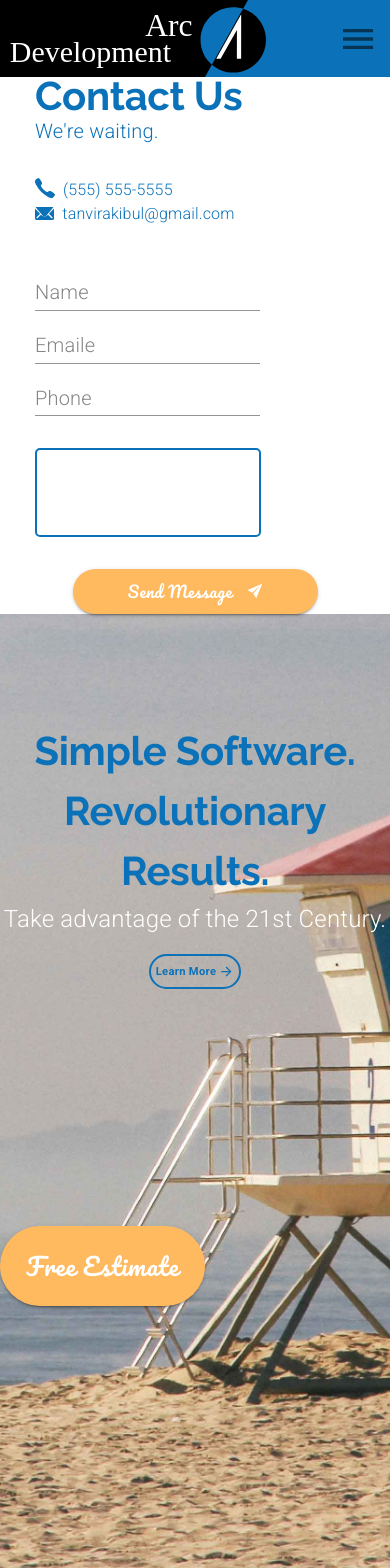
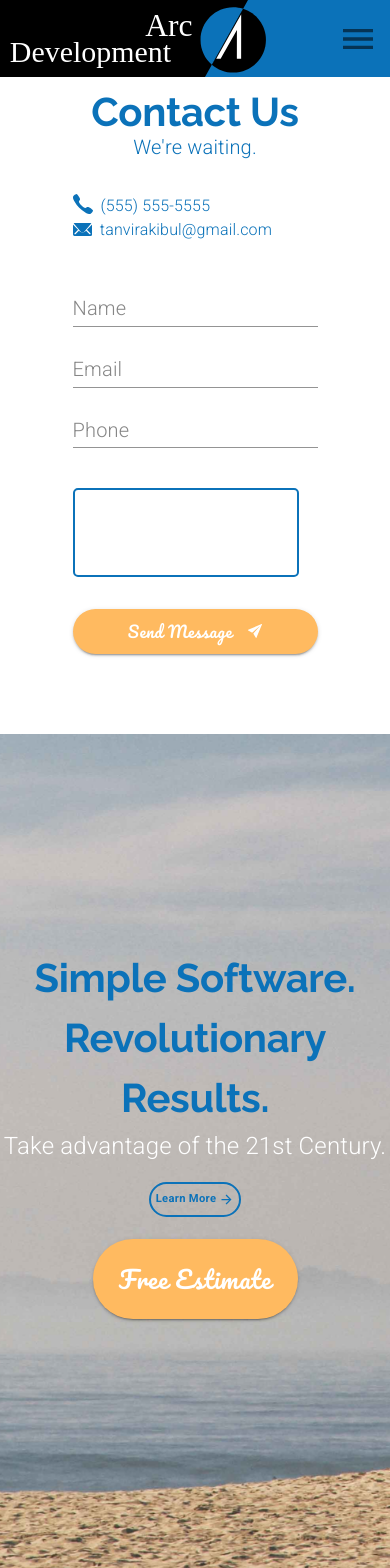
Before and after one commit to tanvirakibul/arc-development-app, a React (Create React App) app: page /contact in a window 390 px wide. Shown: the top 1568 px of the page. Built offline with nearby package versions, Linux system fonts and the light colour scheme.

Commit message:
made the contact us page responsive

```diff
--- a/src/components/Contact.js
+++ b/src/components/Contact.js
@@ -13,6 +13,7 @@ import background from '../assets/background.jpg';
 import phoneIcon from '../assets/phone.svg';
 import emailIcon from '../assets/email.svg';
 import airplane from '../assets/send.svg';
+import mobileBackgorund from '../assets/mobileBackground.jpg';
 
 const useStyles = makeStyles(theme => ({
 
@@ -22,7 +23,10 @@ const useStyles = makeStyles(theme => ({
         backgroundSize: "cover",
         backgroundRepeat: "no-repeat",
         height: "60em",
-        paddingBottom: "10em"
+        paddingBottom: "10em",
+        [theme.breakpoints.down("md")] : {
+            backgroundImage: `url(${mobileBackgorund})`
+        }
     },
     estimateButton : {
         ...theme.typography.estimate,
@@ -36,7 +40,7 @@ const useStyles = makeStyles(theme => ({
         "&:hover": {
             backgroundColor: theme.palette.secondary.light
         },
-        [theme.breakpoints.down("sm")] : {
+        [theme.breakpoints.down("md")] : {
             marginLeft: 0,
             marginRight: 0
         }
@@ -46,7 +50,7 @@ const useStyles = makeStyles(theme => ({
         fontSize: "0.7rem",
         height: 35,
         padding: 5,
-        [theme.breakpoints.down("sm")]: {
+        [theme.breakpoints.down("md")]: {
             marginBottom: "2em"
         }
     },
@@ -74,7 +78,9 @@ export default function Contact(props) {
 
     const classes = useStyles();
     const theme = useTheme();
+    const matchesMD = useMediaQuery(theme.breakpoints.down("md"));
     const matchesSM = useMediaQuery(theme.breakpoints.down("sm"));
+
 
     const [name, setName] = useState('');
     const [email, setEmail] = useState('');
@@ -88,16 +94,20 @@ export default function Contact(props) {
             <Grid item container direction="column"
             justify="center"
             alignItems="center"
+            style={{marginBottom: matchesMD ? "5em" : 0,
+        marginTop: matchesSM ? "1em" : matchesMD ? "5em" : 0}}
              lg={4}
              xl={3}>
                  <Grid item>
                      <Grid item container direction="column">
                 <Grid item>
                     <Typography variant="h2"
+                    align={matchesMD ? "center" : undefined}
                     style={{lineHeight: 1}}>
                     Contact Us
                     </Typography>
                     <Typography variant="body1"
+                    align={matchesMD ? "center" : undefined}
                     style={{color: theme.palette.common.blue}}>
                         We're waiting.
                     </Typography>
@@ -132,17 +142,27 @@ export default function Contact(props) {
                     </Grid>
                 </Grid>
                 <Grid item container
+                direction="column"
                 style={{maxWidth: "20em"}}>
                     <Grid item>
-                        <TextField label="Name" id="name" value={name}
+                        <TextField
+                        fullWidth
+                        style={{marginBottom: "0.5em"}}
+                        label="Name" id="name" value={name}
                         onChange={event => setName(event.target.value)}/>
                     </Grid>
                     <Grid item>
-                        <TextField label="Emaile" id="email" value={email}
+                        <TextField
+                        fullWidth
+                         style={{marginBottom: "0.5em"}}
+                        label="Email" id="email" value={email}
                         onChange={event => setEmail(event.target.value)}/>
                     </Grid>
                     <Grid item>
-                        <TextField label="Phone" id="phone" value={phone}
+                        <TextField
+                        fullWidth
+                         style={{marginBottom: "0.5em"}}
+                        label="Phone" id="phone" value={phone}
                         onChange={event => setPhone(event.target.value)}/>
                     </Grid>
                 </Grid>
@@ -177,18 +197,24 @@ export default function Contact(props) {
             {/* Call to Action Section */}
 
 
-            <Grid item container  className={classes.background}
+            <Grid item container
+            direction={matchesMD ? "column" : "row"}
+              className={classes.background}
             alignItems="center"
+            justify={matchesMD ? "center" : undefined}
              lg={8}
              xl={9}>
                  <Grid item style={{marginLeft: matchesSM ? 0 : "3em",
-        textAlign: matchesSM ? "center" : "inherit"}}>
+        textAlign: matchesMD ? "center" : "inherit"}}>
             <Grid container>
                 <Grid item>
-                    <Typography variant="h2">
+                    <Typography variant="h2"
+                    align={matchesMD ? "center" : undefined}>
                         Simple Software. <br/> Revolutionary Results.
                     </Typography>
-                    <Typography variant="subtitle2" style={{fontSize:"1.5rem"}}>
+                    <Typography
+                    align={matchesMD ? "center" : undefined}
+                    variant="subtitle2" style={{fontSize:"1.5rem"}}>
                         Take advantage of the 21st Century.
                     </Typography>
                     <Grid container justify={matchesSM ? "center" : undefined} item>
```
